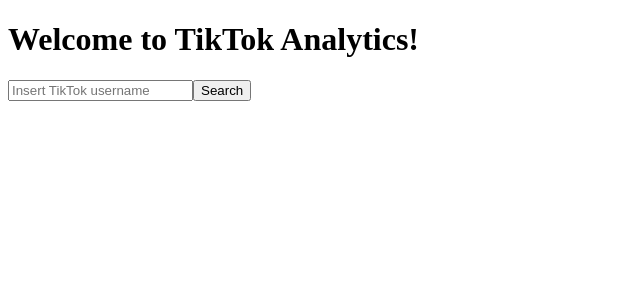
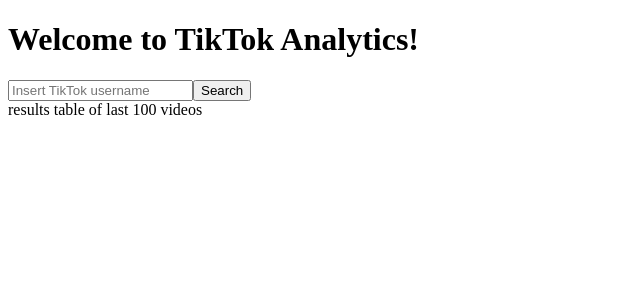
Before and after one commit to kennethd24/MVP, a React app: page / in a window 1280 px wide. Shown: the top 300 px of the page, without its empty margins (0-640 px from the left). Built offline with nearby package versions, Linux system fonts and the light colour scheme; no server answers; the HTML template or start-up script is replaced by a standard one.

Commit message:
Added UserFeedList

```diff
--- a/client/src/components/App.jsx
+++ b/client/src/components/App.jsx
@@ -1,17 +1,30 @@
 import React, { useState } from 'react';
 import axios from 'axios';
+
+import UserFeedResult from './UserFeedResult';
+import rapidapi from '../../../config';
 
 const App = () => {
   const [newUserFeed, setNewUserFeed] = useState([]);
   const [input, setInput] = useState('');
 
   const getUserFeed = () => {
+    // // slower api
+    // const options = {
+    //   method: 'GET',
+    //   url: 'https://tiktok33.p.rapidapi.com/user/feed/ipsy?limit=100',
+    //   headers: {
+    //     'x-rapidapi-key': rapidapi,
+    //     'x-rapidapi-host': 'tiktok33.p.rapidapi.com',
+    //   },
+    // };
     const options = {
       method: 'GET',
-      url: 'https://tiktok33.p.rapidapi.com/user/feed/ipsy?limit=100',
+      url: 'https://tik-tok-feed.p.rapidapi.com/',
+      params: { search: 'ipsy', type: 'user-feed', max: '0' },
       headers: {
-        'x-rapidapi-key': '1a39ca1bbemshaf24de47fc36df0p167f00jsn803c9383e10c',
-        'x-rapidapi-host': 'tiktok33.p.rapidapi.com',
+        'x-rapidapi-key': rapidapi,
+        'x-rapidapi-host': 'tik-tok-feed.p.rapidapi.com',
       },
     };
     axios.request(options).then((response) => {
@@ -37,6 +50,7 @@
         <input onChange={handleChange} value={input} placeholder="Insert TikTok username" />
         <button type="submit">Search</button>
       </form>
+      <UserFeedResult newUserFeed={newUserFeed} />
     </div>
   );
 };
--- /dev/null
+++ b/client/src/components/UserFeedResult.jsx
@@ -0,0 +1,12 @@
+import React from 'react';
+
+const userFeedResult = (props) => {
+  const { newUserFeed } = props;
+
+  return (
+    <div>
+      results table of last 100 videos
+    </div>
+  );
+};
+export default userFeedResult;
```
Also changed, not shown: 3 other files (tests, documents, lock files or other folders).
